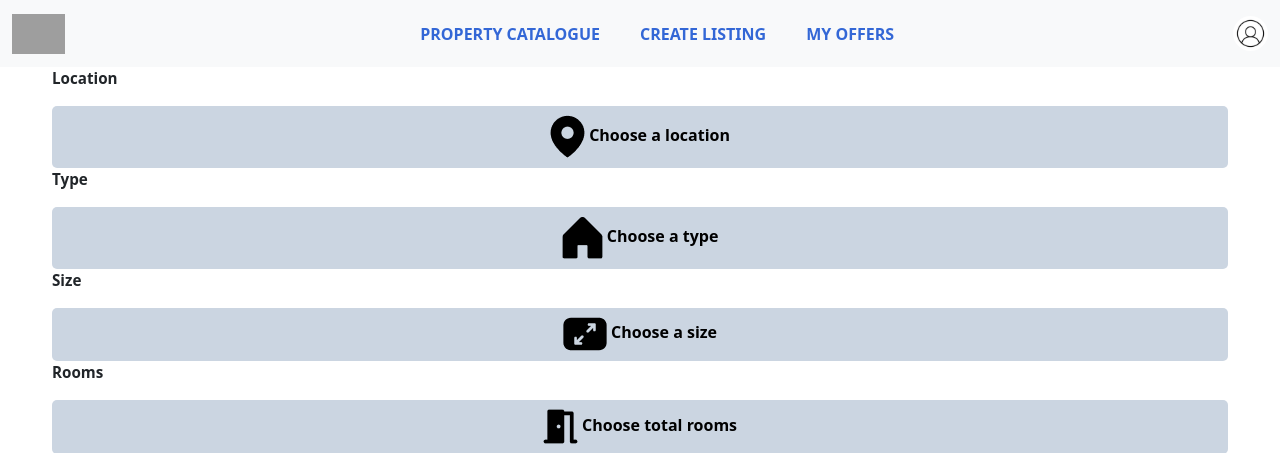
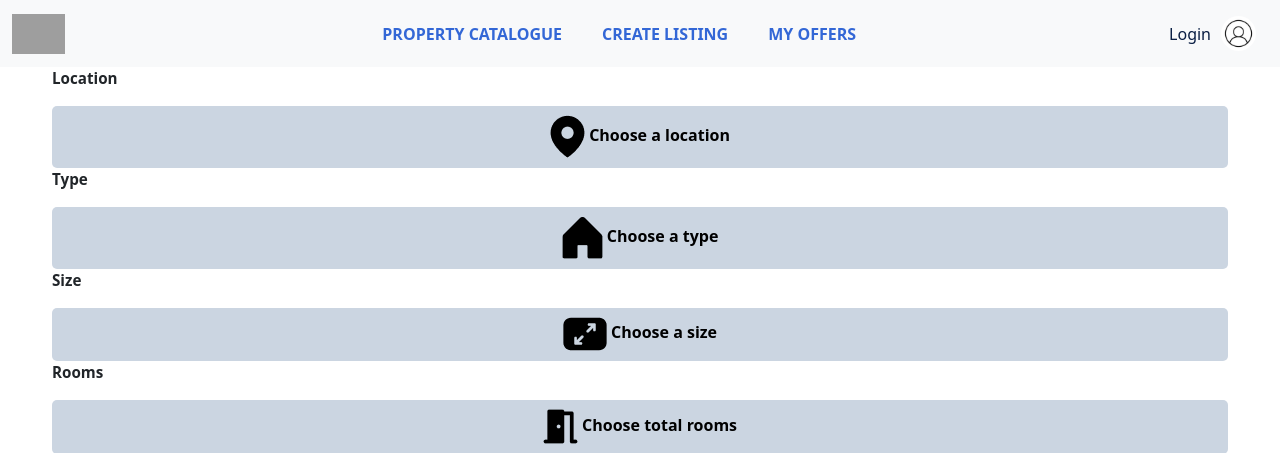
Before and after one commit to clausen2502/Verklegt2, a Django app: page / in a window 1280 px wide. Shown: the top 453 px of the page. Run offline with Django 5.2, Linux system fonts and the light colour scheme; grey boxes are pictures that could not be loaded.

Commit message:
navigation profile added

```diff
--- a/static/css/main.css
+++ b/static/css/main.css
@@ -49,6 +49,24 @@
 .navbar-nav .nav-link:hover::after {
   width: 100%;
 }
+
+.nav-profile-link {
+  color: #0a1f44 !important;
+  text-decoration: none;
+  padding: 6px 12px;
+  border-radius: 12px;
+  transition: all 0.2s ease;
+  display: inline-flex;
+  align-items: center;
+  gap: 10px;
+}
+
+.nav-profile-link:hover {
+  background-color: #f1f3f6; /* soft grey background */
+  color: #4a5fa5 !important;
+  box-shadow: 0 0 0 1px #e0e0e0; /* subtle border to show box */
+}
+
 
 /*Filters CSS ---------------------------------------------------------------------------------------------------------------*/
 .location-dropdown,
--- a/templates/navigation.html
+++ b/templates/navigation.html
@@ -21,12 +21,14 @@
     </div>
     <div class="nav-profile">
       {% if user.is_authenticated %}
-        <a href="{% url 'profile' %}">
+        <a href="{% url 'profile' %}" class="nav-profile-link">
+          <span class="semi-bold m-0">{{ user.username }}</span>
           <img src="{% static 'icons/user-icon.jpeg' %}" alt="Profile" width="35" height="35" class="rounded-circle">
         </a>
       {% else %}
-        <a href="{% url 'login' %}">
-          <img src="{% static 'icons/user-icon.jpeg' %}" alt="Login" width="35" height="35" class="rounded-circle">
+        <a href="{% url 'login' %}" class="nav-profile-link">
+            <span class="semi-bold m-0">Login</span>
+            <img src="{% static 'icons/user-icon.jpeg' %}" alt="Login" width="35" height="35" class="rounded-circle">
         </a>
       {% endif %}
     </div>
--- a/verklegt2/settings.py
+++ b/verklegt2/settings.py
@@ -134,7 +134,7 @@ STATICFILES_DIRS = [
 
 DEFAULT_AUTO_FIELD = 'django.db.models.BigAutoField'
 
-LOGIN_REDIRECT_URL = '/profile'
+LOGIN_REDIRECT_URL = '/user/profile/'
 LOGIN_URL = '/'
 
 import os
```
